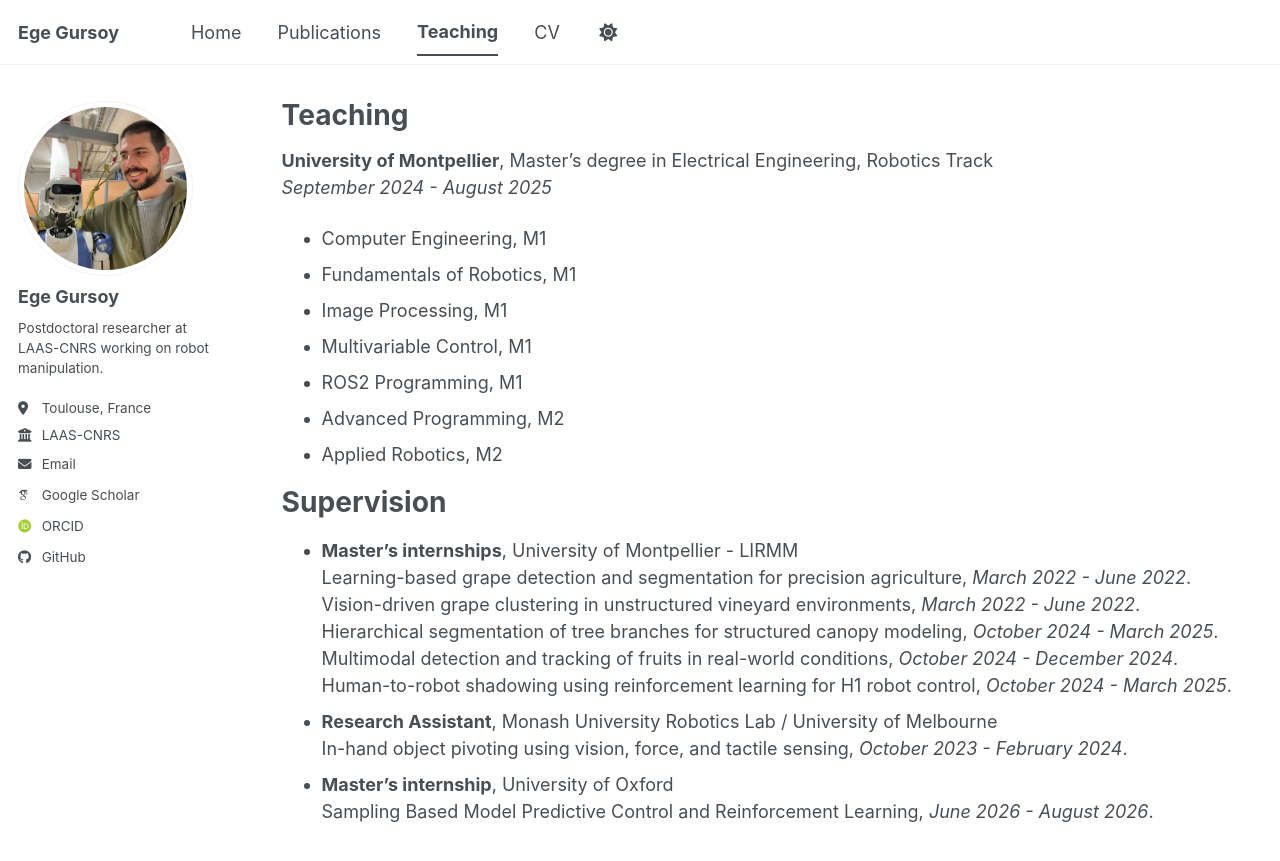
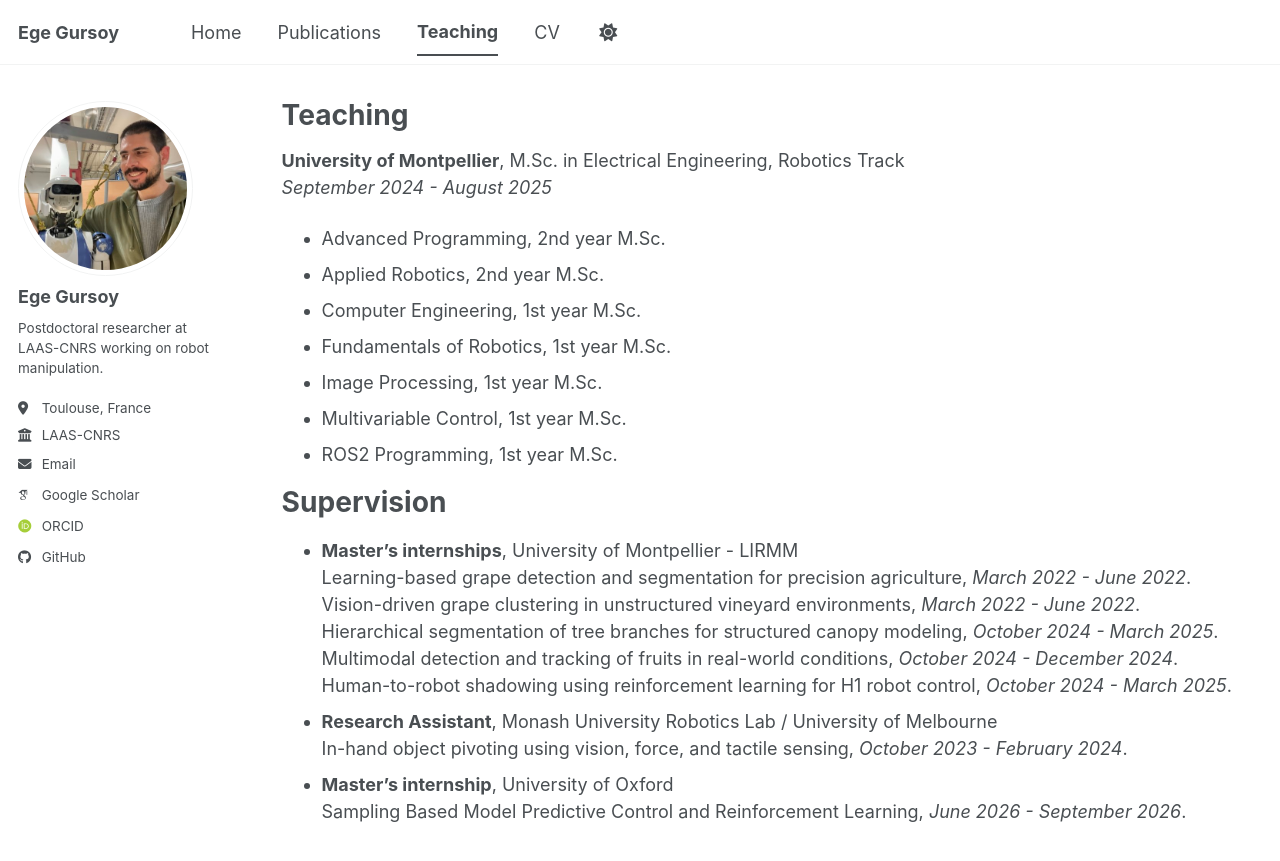
Before and after one commit to gursoyege/gursoyege.github.io, a Jekyll site: the page built from _pages/teaching.md, in a window 1280 px wide. Shown: the top 861 px of the page. Built offline with Jekyll 4.4.1, drawn with Linux system fonts in a browser that asks for light colours; some web fonts are replaced; a script bundle is joined from its source files by our own code; library files that are not in the unit come from our copies.

Commit message:
Update teaching.md

```diff
--- a/_pages/teaching.md
+++ b/_pages/teaching.md
@@ -5,16 +5,16 @@ permalink: /teaching/
 author_profile: true
 ---
 
-**University of Montpellier**, Master's degree in Electrical Engineering, Robotics Track
+**University of Montpellier**, M.Sc. in Electrical Engineering, Robotics Track
 *September 2024 - August 2025*
 
-- Computer Engineering, M1
-- Fundamentals of Robotics, M1
-- Image Processing, M1
-- Multivariable Control, M1
-- ROS2 Programming, M1
-- Advanced Programming, M2
-- Applied Robotics, M2
+- Advanced Programming, 2nd year M.Sc.
+- Applied Robotics, 2nd year M.Sc.
+- Computer Engineering, 1st year M.Sc.
+- Fundamentals of Robotics, 1st year M.Sc.
+- Image Processing, 1st year M.Sc.
+- Multivariable Control, 1st year M.Sc.
+- ROS2 Programming, 1st year M.Sc.
 
 Supervision
 ======
@@ -28,4 +28,4 @@ Supervision
 - **Research Assistant**, Monash University Robotics Lab / University of Melbourne
   In-hand object pivoting using vision, force, and tactile sensing, *October 2023 - February 2024*.
 - **Master's internship**, University of Oxford
-  Sampling Based Model Predictive Control and Reinforcement Learning, *June 2026 - August 2026*.
+  Sampling Based Model Predictive Control and Reinforcement Learning, *June 2026 - September 2026*.
```
